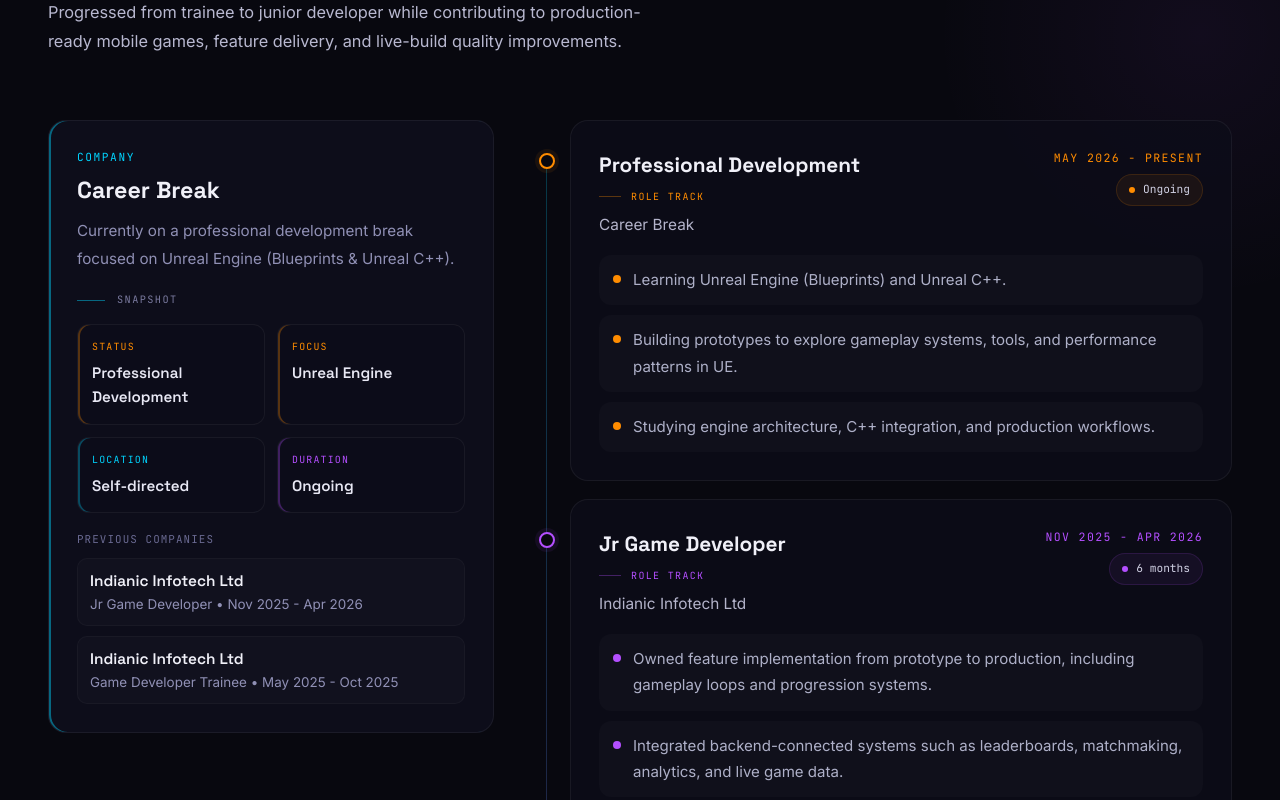
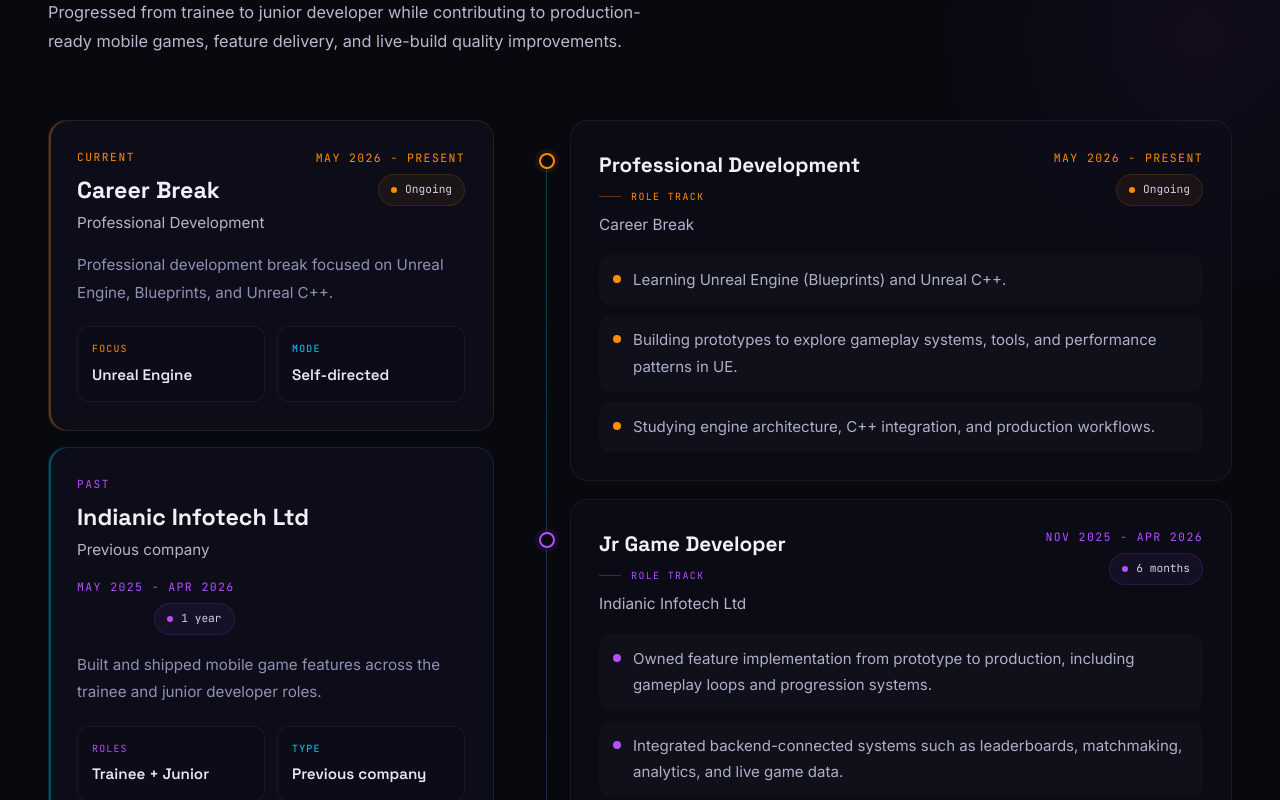
Before and after one commit to Prasham-Desai/Portfolio, a React (Create React App) app: page / in a window 1280 px wide. Shown: the part 3880-4680 px from the top of the page. Built offline with nearby package versions, Linux system fonts and the light colour scheme.

Commit message:
Update Experience.jsx

```diff
--- a/src/components/Experience.jsx
+++ b/src/components/Experience.jsx
@@ -49,14 +49,28 @@ const companyFacts = [
 const Experience = () => {
   const activeCompany = experienceItems[0];
   const isCareerBreak = activeCompany.company.toLowerCase().includes('career');
-  const displayFacts = isCareerBreak
-    ? [
-        { label: 'Status', value: 'Professional Development', color: '#ff8c00' },
-        { label: 'Focus', value: 'Unreal Engine', color: '#ff8c00' },
-        { label: 'Location', value: 'Self-directed', color: '#00d4ff' },
-        { label: 'Duration', value: activeCompany.duration, color: '#b44fff' },
-      ]
-    : companyFacts;
+  const companyCards = [
+    {
+      title: activeCompany.company,
+      subtitle: activeCompany.role,
+      status: 'Current',
+      statusColor: activeCompany.color,
+      period: activeCompany.period,
+      duration: activeCompany.duration,
+      description: 'Professional development break focused on Unreal Engine, Blueprints, and Unreal C++.',
+      highlightColor: activeCompany.color,
+    },
+    {
+      title: 'Indianic Infotech Ltd',
+      subtitle: 'Previous company',
+      status: 'Past',
+      statusColor: '#b44fff',
+      period: 'May 2025 - Apr 2026',
+      duration: '1 year',
+      description: 'Built and shipped mobile game features across the trainee and junior developer roles.',
+      highlightColor: '#00d4ff',
+    },
+  ];
 
   return (
     <section
@@ -138,147 +152,121 @@ const Experience = () => {
             alignItems: 'start',
           }}
         >
+          <div style={{ display: 'grid', gap: 16 }}>
+            {companyCards.map((card, index) => (
               <motion.div
+                key={card.title + card.period}
                 initial={{ opacity: 0, x: -20 }}
                 whileInView={{ opacity: 1, x: 0 }}
                 viewport={{ once: true, margin: '-60px' }}
-            transition={{ duration: 0.6, ease: [0.25, 0.1, 0.25, 1] }}
+                transition={{ duration: 0.6, delay: index * 0.08, ease: [0.25, 0.1, 0.25, 1] }}
                 style={{
                   background: 'rgba(17,17,32,0.7)',
-              border: '1px solid rgba(255,255,255,0.06)',
+                  border: `1px solid ${card.highlightColor}22`,
                   borderRadius: 18,
                   padding: 28,
-              boxShadow: 'inset 2px 0 0 rgba(0,212,255,0.45)',
+                  boxShadow: `inset 2px 0 0 ${card.highlightColor}55`,
                 }}
               >
-            <div
-              style={{
+                <div style={{ display: 'flex', justifyContent: 'space-between', gap: 16, alignItems: 'flex-start', marginBottom: 16, flexWrap: 'wrap' }}>
+                  <div>
+                    <div style={{
                       fontFamily: "'JetBrains Mono', monospace",
                       fontSize: '0.7rem',
-                color: '#00d4ff',
+                      color: card.statusColor,
                       letterSpacing: '0.14em',
                       textTransform: 'uppercase',
                       marginBottom: 10,
-              }}
-            >
-              Company
+                    }}>
+                      {card.status}
                     </div>
-            <div
-              style={{
+                    <div style={{
                       fontFamily: "'Space Grotesk', sans-serif",
                       fontSize: '1.45rem',
                       fontWeight: 700,
                       color: '#f0f0f8',
                       lineHeight: 1.2,
-                marginBottom: 12,
-              }}
-            >
-              {activeCompany.company}
+                      marginBottom: 6,
+                    }}>
+                      {card.title}
                     </div>
-            <p
-              style={{
+                    <div style={{
+                      fontFamily: "'Inter', sans-serif",
+                      fontSize: '0.95rem',
+                      color: '#b4b4cb',
+                    }}>
+                      {card.subtitle}
+                    </div>
+                  </div>
+
+                  <div style={{ textAlign: 'right' }}>
+                    <div style={{
+                      fontFamily: "'JetBrains Mono', monospace",
+                      fontSize: '0.72rem',
+                      color: card.statusColor,
+                      letterSpacing: '0.12em',
+                      textTransform: 'uppercase',
+                      marginBottom: 6,
+                    }}>
+                      {card.period}
+                    </div>
+                    <div style={{
+                      display: 'inline-flex',
+                      alignItems: 'center',
+                      gap: 8,
+                      padding: '6px 12px',
+                      borderRadius: 999,
+                      background: `${card.statusColor}10`,
+                      border: `1px solid ${card.statusColor}24`,
+                      fontFamily: "'JetBrains Mono', monospace",
+                      fontSize: '0.7rem',
+                      color: '#cfcfe2',
+                    }}>
+                      <span style={{ width: 6, height: 6, borderRadius: '50%', background: card.statusColor }} />
+                      {card.duration}
+                    </div>
+                  </div>
+                </div>
+
+                <p style={{
                   fontFamily: "'Inter', sans-serif",
                   fontSize: '0.95rem',
                   color: '#9090b5',
                   lineHeight: 1.8,
                   marginBottom: 20,
-              }}
-            >
-              {isCareerBreak
-                ? 'Currently on a professional development break focused on Unreal Engine (Blueprints & Unreal C++).'
-                : 'Worked across gameplay, systems, optimization, and production support for mobile game projects in an iterative studio workflow.'}
+                  maxWidth: 520,
+                }}>
+                  {card.description}
                 </p>
 
-            <div
-              style={{
-                display: 'flex',
-                alignItems: 'center',
-                gap: 12,
-                marginBottom: 16,
-              }}
-            >
-              <div style={{ width: 28, height: 1, background: 'rgba(0,212,255,0.45)' }} />
-              <div
-                style={{
-                  fontFamily: "'JetBrains Mono', monospace",
-                  fontSize: '0.64rem',
-                  color: '#7b7ba0',
-                  letterSpacing: '0.14em',
-                  textTransform: 'uppercase',
-                }}
-              >
-                Snapshot
+                <div style={{ display: 'grid', gridTemplateColumns: '1fr 1fr', gap: 12 }}>
+                  {card.status === 'Current' ? (
+                    <>
+                      <div style={{ padding: '14px', borderRadius: 12, background: 'rgba(13,13,26,0.7)', border: '1px solid rgba(255,255,255,0.05)' }}>
+                        <div style={{ fontFamily: "'JetBrains Mono', monospace", fontSize: '0.62rem', color: card.statusColor, textTransform: 'uppercase', letterSpacing: '0.12em', marginBottom: 6 }}>Focus</div>
+                        <div style={{ fontFamily: "'Space Grotesk', sans-serif", fontSize: '0.95rem', fontWeight: 600, color: '#e8e8f4' }}>Unreal Engine</div>
                       </div>
+                      <div style={{ padding: '14px', borderRadius: 12, background: 'rgba(13,13,26,0.7)', border: '1px solid rgba(255,255,255,0.05)' }}>
+                        <div style={{ fontFamily: "'JetBrains Mono', monospace", fontSize: '0.62rem', color: '#00d4ff', textTransform: 'uppercase', letterSpacing: '0.12em', marginBottom: 6 }}>Mode</div>
+                        <div style={{ fontFamily: "'Space Grotesk', sans-serif", fontSize: '0.95rem', fontWeight: 600, color: '#e8e8f4' }}>Self-directed</div>
                       </div>
-
-            <div className="experience-facts" style={{ display: 'grid', gridTemplateColumns: '1fr 1fr', gap: 12 }}>
-              {displayFacts.map((item, index) => (
-                <motion.div
-                  key={item.label}
-                  initial={{ opacity: 0, y: 28 }}
-                  whileInView={{ opacity: 1, y: 0 }}
-                  viewport={{ once: true, margin: '-60px' }}
-                  transition={{ duration: 0.55, delay: 0.18 + index * 0.08 }}
-                  style={{
-                    padding: '14px 14px',
-                    borderRadius: 12,
-                    background: 'rgba(13,13,26,0.7)',
-                    border: '1px solid rgba(255,255,255,0.05)',
-                    boxShadow: `inset 2px 0 0 ${item.color}50`,
-                  }}
-                >
-                  <div
-                    style={{
-                      fontFamily: "'JetBrains Mono', monospace",
-                      fontSize: '0.62rem',
-                      color: item.color,
-                      textTransform: 'uppercase',
-                      letterSpacing: '0.12em',
-                      marginBottom: 6,
-                    }}
-                  >
-                    {item.label}
+                    </>
+                  ) : (
+                    <>
+                      <div style={{ padding: '14px', borderRadius: 12, background: 'rgba(13,13,26,0.7)', border: '1px solid rgba(255,255,255,0.05)' }}>
+                        <div style={{ fontFamily: "'JetBrains Mono', monospace", fontSize: '0.62rem', color: card.statusColor, textTransform: 'uppercase', letterSpacing: '0.12em', marginBottom: 6 }}>Roles</div>
+                        <div style={{ fontFamily: "'Space Grotesk', sans-serif", fontSize: '0.95rem', fontWeight: 600, color: '#e8e8f4' }}>Trainee + Junior</div>
                       </div>
-                  <div
-                    style={{
-                      fontFamily: "'Space Grotesk', sans-serif",
-                      fontSize: '0.95rem',
-                      fontWeight: 600,
-                      color: '#e8e8f4',
-                    }}
-                  >
-                    {item.value}
+                      <div style={{ padding: '14px', borderRadius: 12, background: 'rgba(13,13,26,0.7)', border: '1px solid rgba(255,255,255,0.05)' }}>
+                        <div style={{ fontFamily: "'JetBrains Mono', monospace", fontSize: '0.62rem', color: '#00d4ff', textTransform: 'uppercase', letterSpacing: '0.12em', marginBottom: 6 }}>Type</div>
+                        <div style={{ fontFamily: "'Space Grotesk', sans-serif", fontSize: '0.95rem', fontWeight: 600, color: '#e8e8f4' }}>Previous company</div>
+                      </div>
+                    </>
+                  )}
                 </div>
               </motion.div>
             ))}
           </div>
-
-            <div style={{ marginTop: 18 }}>
-              <div style={{
-                fontFamily: "'JetBrains Mono', monospace",
-                fontSize: '0.68rem',
-                color: '#6a6a92',
-                letterSpacing: '0.1em',
-                marginBottom: 10,
-                textTransform: 'uppercase',
-              }}>
-                Previous Companies
-              </div>
-              <div style={{ display: 'grid', gap: 10 }}>
-                {experienceItems.slice(1).map((c) => (
-                  <div key={c.company + c.period} style={{
-                    padding: '10px 12px',
-                    borderRadius: 10,
-                    background: 'rgba(255,255,255,0.02)',
-                    border: '1px solid rgba(255,255,255,0.03)'
-                  }}>
-                    <div style={{ fontFamily: "'Space Grotesk', sans-serif", fontSize: '0.96rem', fontWeight: 600, color: '#f0f0f8' }}>{c.company}</div>
-                    <div style={{ fontFamily: "'Inter', sans-serif", fontSize: '0.84rem', color: '#9090b5' }}>{c.role} • {c.period}</div>
-                  </div>
-                ))}
-              </div>
-            </div>
-          </motion.div>
 
           <div className="experience-timeline" style={{ position: 'relative', paddingLeft: 32 }}>
             <div
```
Lines whose indentation alone changed are shown as unchanged.
